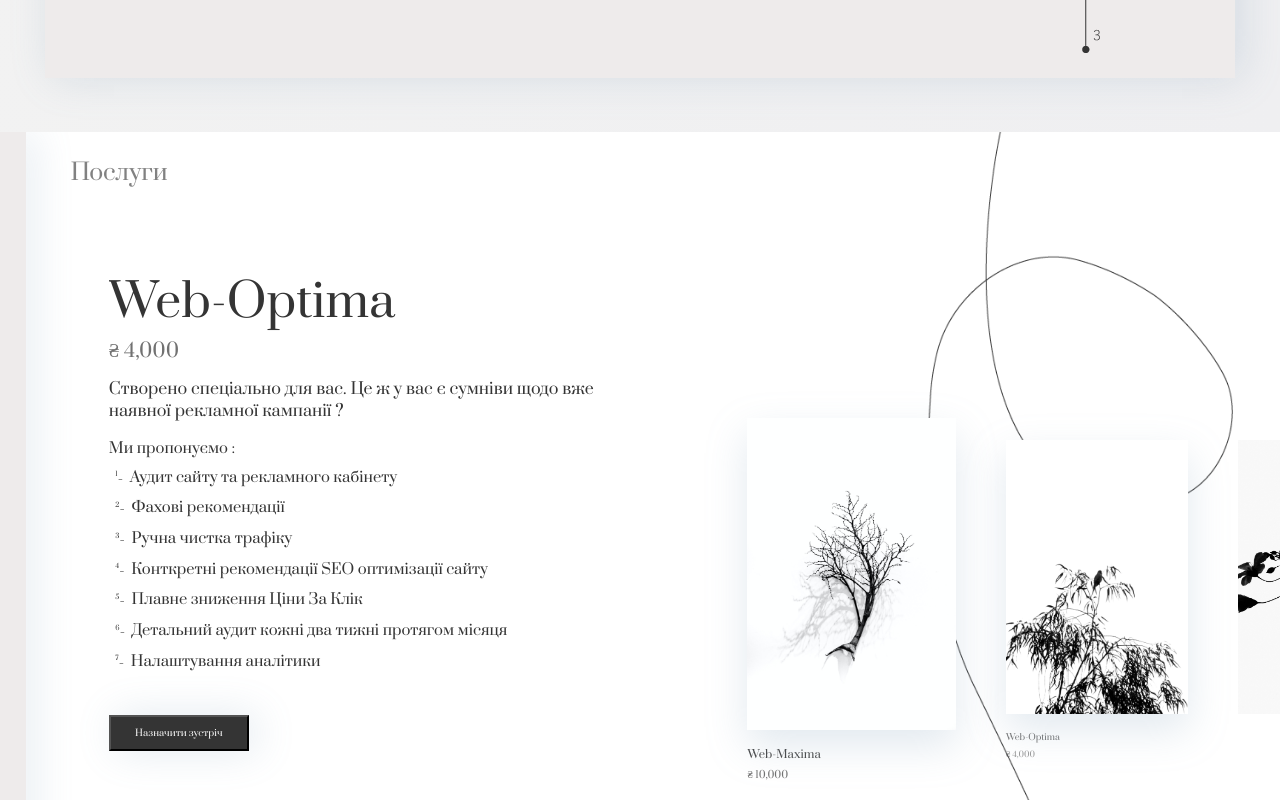
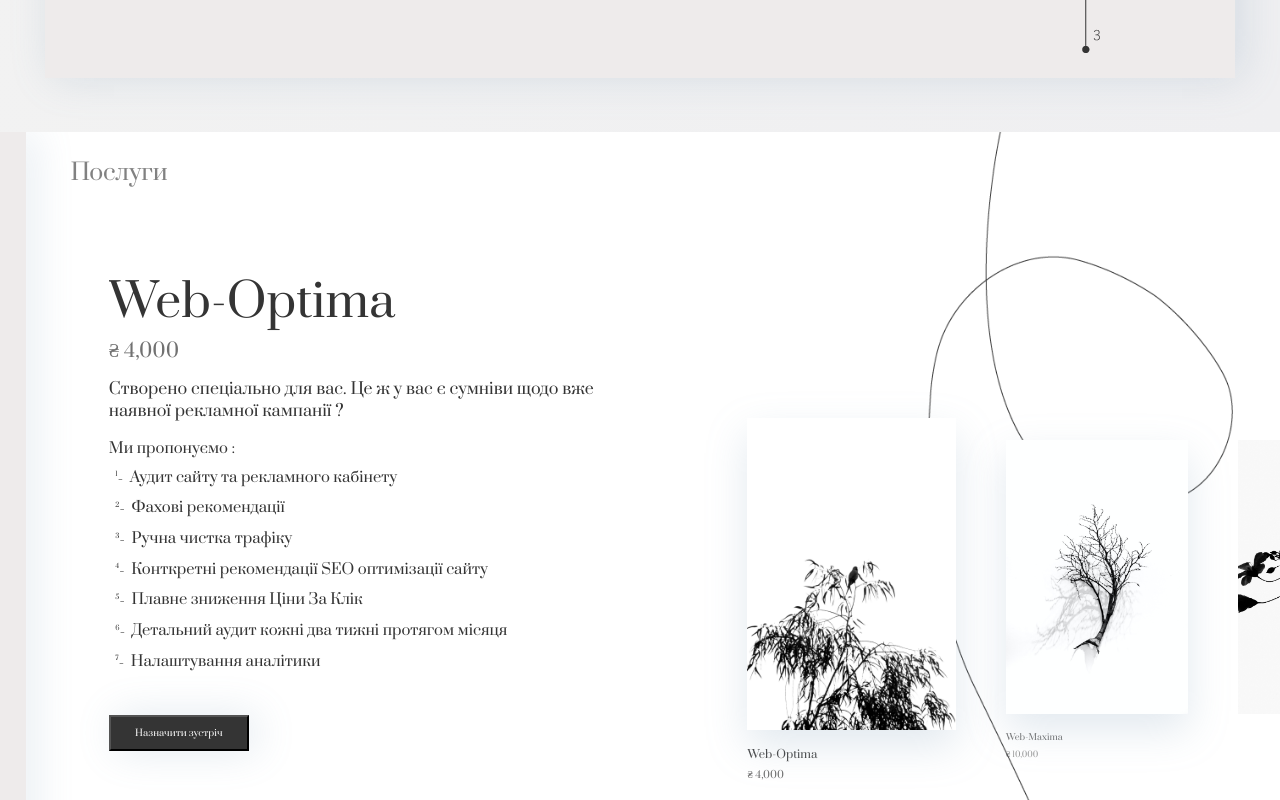
Before and after one commit to 3DMaX123/fma, a React (Create React App) app: page / in a window 1280 px wide. Shown: the part 880-1680 px from the top of the page. Built offline with nearby package versions, Linux system fonts and the light colour scheme; a web font is replaced by a local one.

Commit message:
FOR DIMA

```diff
--- a/src/container/Price/Price.css
+++ b/src/container/Price/Price.css
@@ -203,8 +203,8 @@
     height: 100%;
 }
 
-.Web-Maxima,
-.Web-Optima{
+.Main,
+.Additional{
     display: flex;
     justify-content: center;
     margin-right: 3.9vw;
@@ -219,7 +219,7 @@
     align-items: flex-start;
 }
 
-.Web-Maxima img{
+.Main img{
     width: 16.3vw;
     height: 24.42vw;
 
@@ -234,15 +234,8 @@
     filter: drop-shadow(var(--box-shadowforpicturesprice));
 }
 
-.Web-Optima{
-    display: flex;
-    justify-content: center;
-    margin-right: 3.9vw;
 
-    flex-direction: column;
-}
-
-.Web-Optima img{
+.Additional img{
     width: 14.21vw;
     height: 21.45vw;
 
--- a/src/container/Price/Price.jsx
+++ b/src/container/Price/Price.jsx
@@ -3,7 +3,7 @@ import React, { useState } from 'react'
 import './Price.css';
 import images from '../../constants/images';
 
-function Web_Maxima(){
+function WebMaxima(){
 
   return(
     <div className='Text-Web-Maxima'>
@@ -53,7 +53,7 @@ function Web_Maxima(){
   )
 }
 
-function Web_Optima(){
+function WebOptima(){
 
   return(
     <div className='Text-Web-Optima'>
@@ -103,6 +103,41 @@ function Web_Optima(){
   )
 }
 
+function FirstPanel(props){
+  if(props.whichOne === 'web-maxima'){
+    return(
+      <>
+        <div className='Web-Maxima Main' >
+          <img src={images.web_maxima} alt="Web-Maxima logo" />
+          <p className='ProductListName'>Web-Maxima</p>
+          <p className='ProductListPrice'>₴ 10,000</p>
+        </div>
+        <div className='Web-Optima Additional'>
+          <img src={images.web_optima} alt="Web-Optima logo" />
+          <p className='ProductListNameDecreased'>Web-Optima</p>
+          <p className='ProductListPriceDecreased'>₴ 4,000</p>
+        </div>
+      </>
+    )
+    }
+    if (props.whichOne === 'web-optima'){
+      return(
+        <>
+          <div className='Web-Optima Main'>
+            <img src={images.web_optima} alt="Web-Optima logo" />
+            <p className='ProductListName'>Web-Optima</p>
+            <p className='ProductListPrice  '>₴ 4,000</p>
+          </div>
+          <div className='Web-Maxima Additional' >
+            <img src={images.web_maxima} alt="Web-Maxima logo" />
+            <p className='ProductListNameDecreased'>Web-Maxima</p>
+            <p className='ProductListPriceDecreased'>₴ 10,000</p>
+          </div>
+        </>
+      )
+    }
+}
+
 const Price = () => {
 
   const [ whichOne, setWhichOne ] = useState('web-optima');
@@ -114,10 +149,10 @@ const Price = () => {
         <p className='ProductSign'>Послуги</p>
         <div className='ProductInformation'>
           {whichOne === 'web-maxima' &&
-            <Web_Maxima />
+            <WebMaxima />
           }
           {whichOne === 'web-optima' &&
-            <Web_Optima />
+            <WebOptima />
           }
           <button onClick={() => whichOne === 'web-optima' ? setWhichOne('web-maxima') : setWhichOne('web-optima')} className='DateUs'>Назначити зустріч</button>
         </div>
@@ -127,16 +162,7 @@ const Price = () => {
             <img src={images.arrowfour} alt="Arrow four" />
           </div>
       <div className='app__price-products'>
-          <div className='Web-Maxima' >
-            <img src={images.web_maxima} alt="Web-Maxima logo" />
-            <p className='ProductListName'>Web-Maxima</p>
-            <p className='ProductListPrice'>₴ 10,000</p>
-          </div>
-          <div className='Web-Optima'>
-            <img src={images.web_optima} alt="Web-Optima logo" />
-            <p className='ProductListNameDecreased'>Web-Optima</p>
-            <p className='ProductListPriceDecreased'>₴ 4,000</p>
-          </div>
+            <FirstPanel whichOne={whichOne} />
           <div className='Web-Limitless'>
             <img src={images.web_limitless} alt="Web-Limitless logo" />
             <p className='ProductListNameWhite'>Web-Limitless</p>
```
